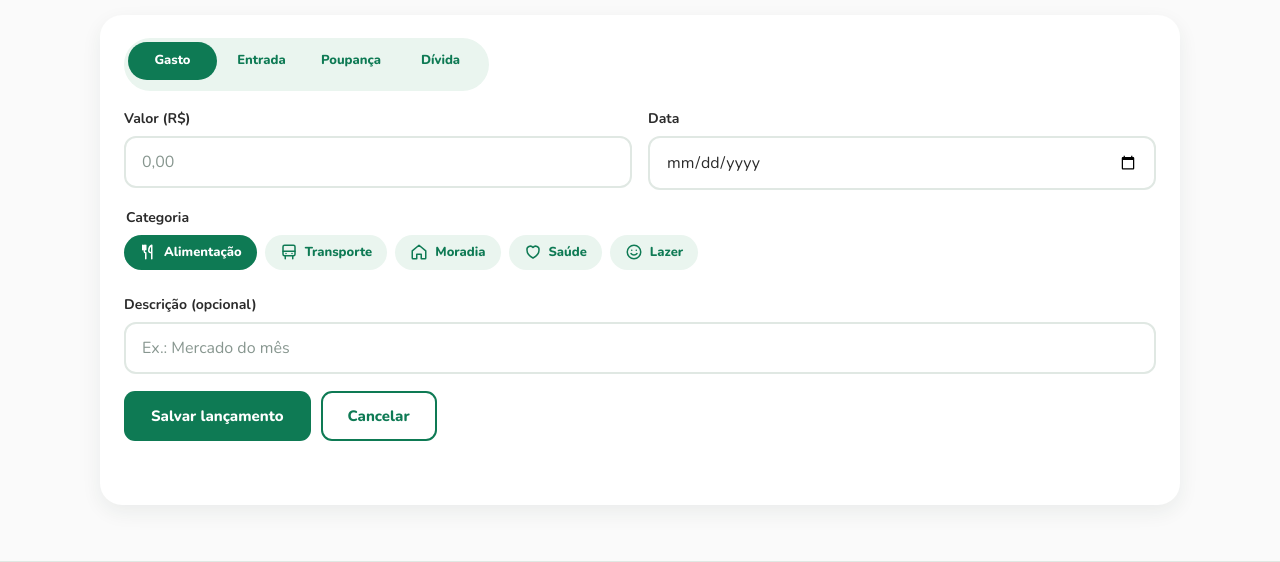
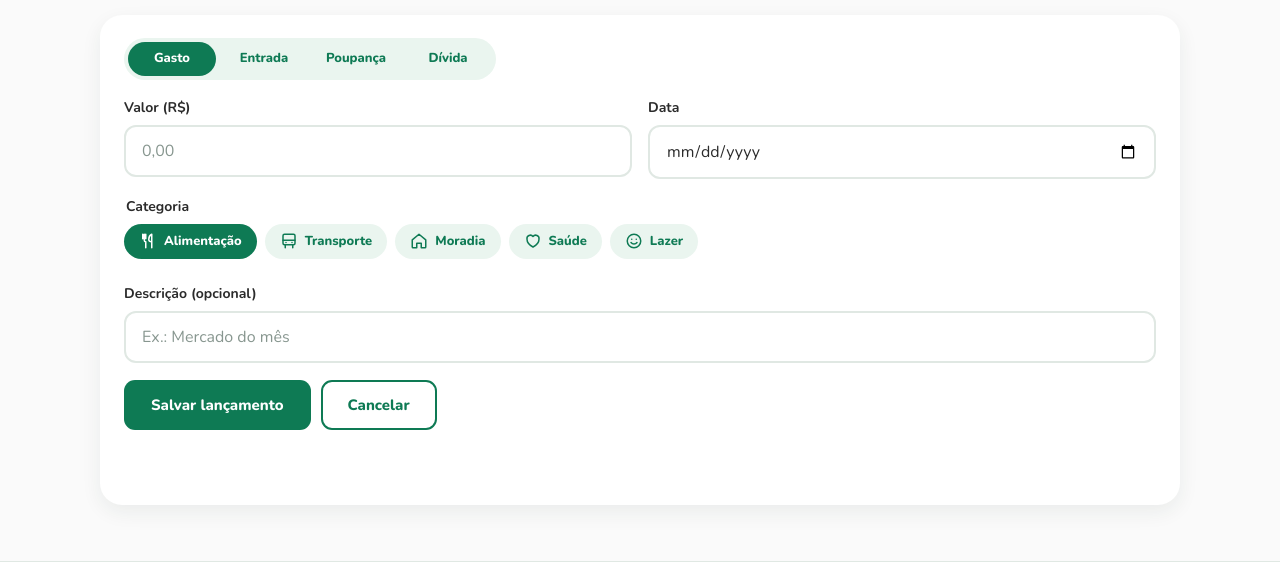
Before and after one commit to SilasSilva123/PagueLeve-Seed-a-Bit-Desafio-2, a plain HTML site: page registrar.html in a window 1280 px wide. Shown: the part 167-729 px from the top of the page. Drawn offline with nearby package versions, Linux system fonts and the light colour scheme.

Commit message:
Refactor estilo de botões
Updated styles for form elements and buttons, including adjustments to padding, border-radius, and visibility of certain elements.

```diff
--- a/css/base.css
+++ b/css/base.css
@@ -275,7 +275,7 @@ small {
 }
 
 /* ---------- Cartões (painéis brancos) ---------- */
-#form-lancamento, .como-fica-salvo, .painel-categorias, .painel-distribuicao {
+#form-lancamento, .painel-categorias, .painel-distribuicao {
 	border-radius: var(--raio);
 	background: var(--branco);
 	box-shadow: var(--sombra);
@@ -401,30 +401,34 @@ select {
 }
 
 .controle-tipo {
-	position: relative;
 	display: inline-flex;
+	align-items: center;
 	width: fit-content;
 	max-width: 100%;
-	gap: 0;
-	padding: 4px;
-	border-radius: 40px;
+	gap: 4px;
+	padding: 4px !important; /* Força o fundo a ficar bem justo nos botões */
+	border-radius: 99px;
 	background: var(--verde-palido);
 }
 
 .controle-tipo legend {
-	position: absolute;
-	width: 1px;
-	height: 1px;
-	overflow: hidden;
-	clip-path: inset(50%);
-	white-space: nowrap;
+	display: none; /* Remove totalmente o espaço invisível do título */
+}
+
+.controle-tipo .opcao {
+	margin: 0;
 }
 
 .controle-tipo .opcao span {
-	min-width: 89px;
+	min-width: 88px;
+	min-height: 34px; /* Altura mais enxuta para o botão */
+	padding: 6px 14px;
 	background: transparent;
-	border-radius: 24px;
+	border-radius: 99px;
+	font-size: 13px;
+	line-height: 1;
 }
+
 
 .controle-tipo .opcao:hover input:not(:checked) + span {
 	background: rgb(143 220 180 / 45%);
@@ -557,7 +561,6 @@ select {
 	.botao-flutuante.apenas-mobile, button.apenas-mobile {
 		display: flex !important;
 	}
-
 	/* O Figma reserva o rodapé completo para a página inicial. */
 	.rodape {
 		display: none;
```
